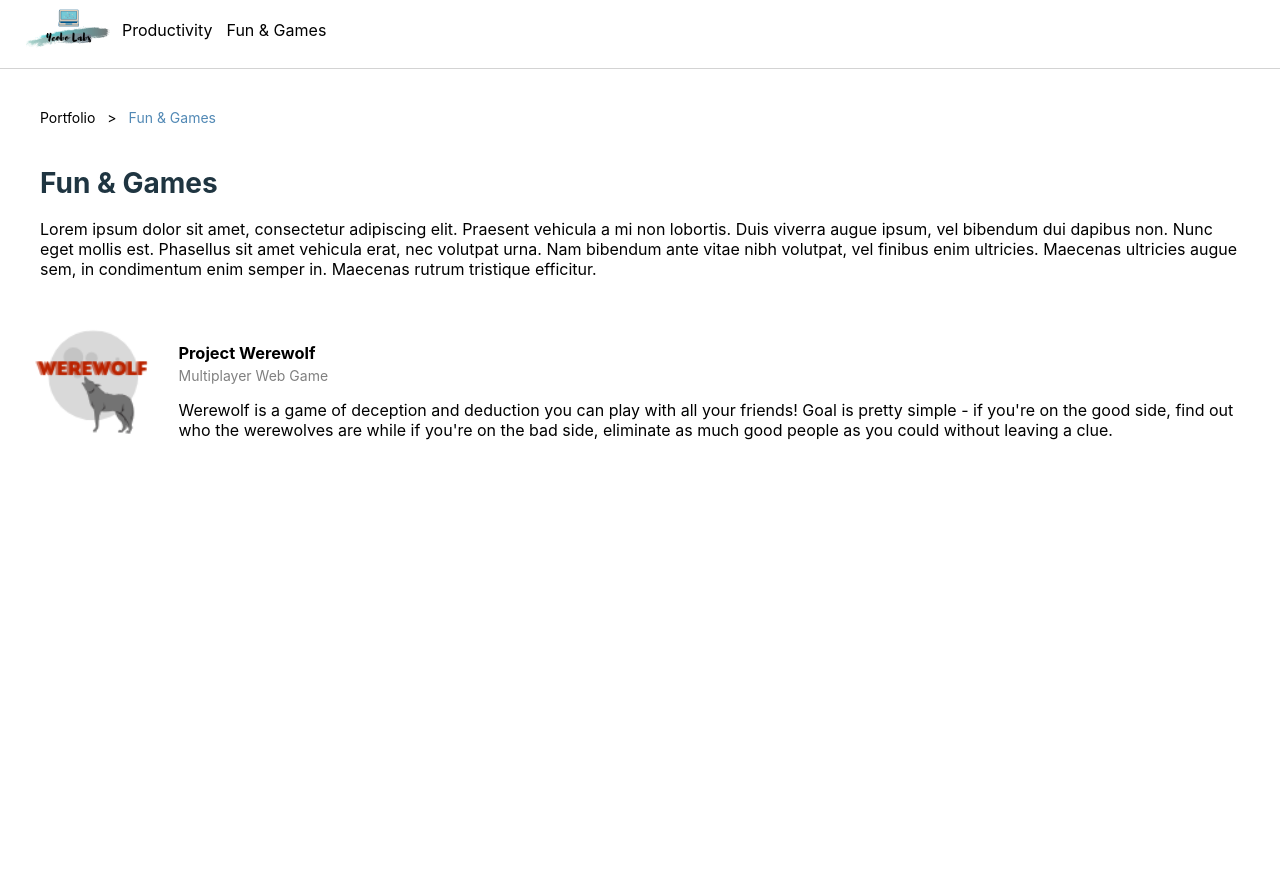
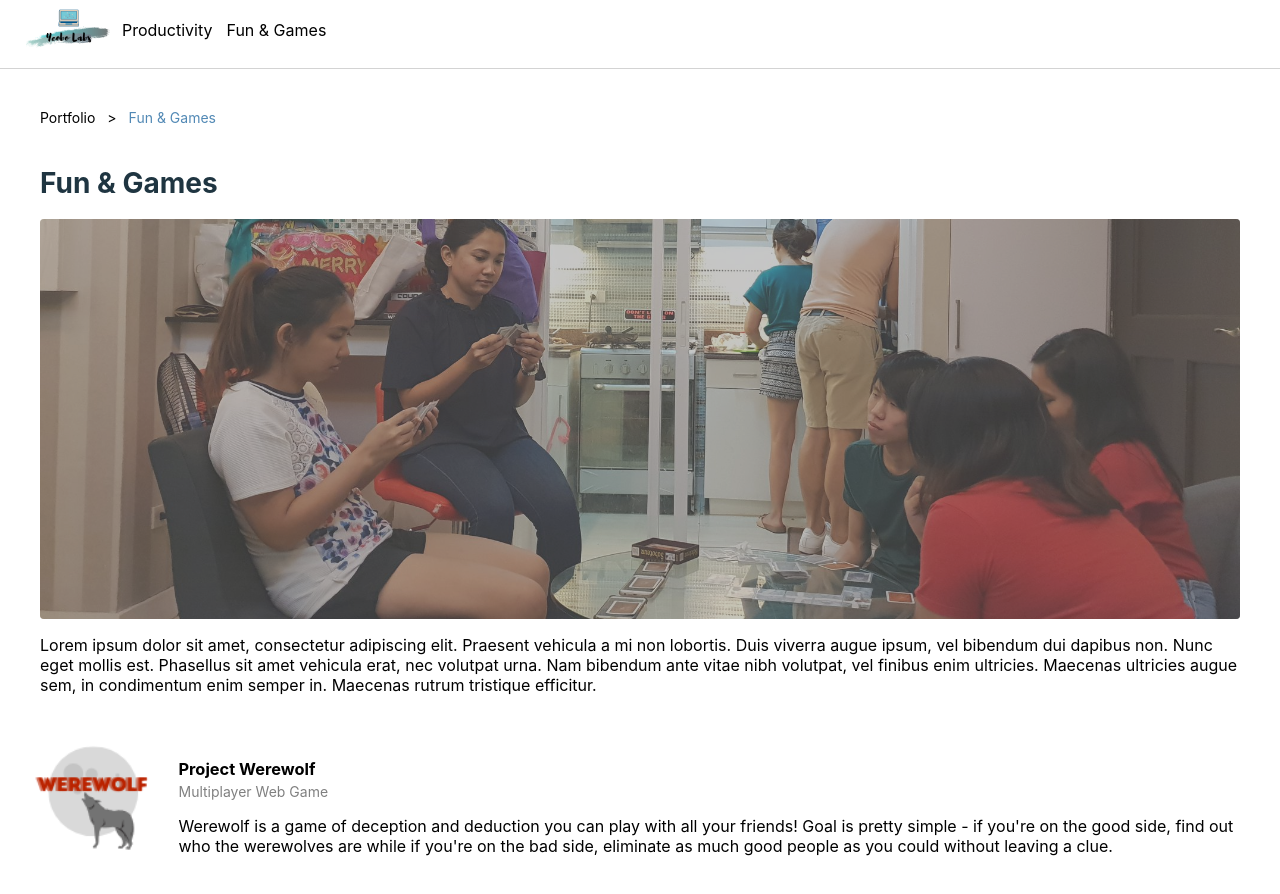
Before and after one commit to yeobo-labs/web, a React (Create React App) app in the folder web-react/: page /portfolio/fun-games in a window 1280 px wide. Shown: the top 894 px of the page. Before the commit the page ends 800 px from the top, so only its background shows below. Built offline with nearby package versions, Linux system fonts and the light colour scheme.

Commit message:
add banner to portfolio category pages

```diff
--- a/web-react/src/pages/portfolio/games.tsx
+++ b/web-react/src/pages/portfolio/games.tsx
@@ -1,6 +1,8 @@
 import React from 'react';
+import Banner from '../../components/banner';
 import Breadcrumbs from '../../components/breadcrumbs';
 import PortfolioLink from '../../components/link/portfolio-link';
+import banner from './images/banner-games.jpg';
 import werewolfLogo from './images/logo-werewolf.png';
 
 const breadcrumbItems = [
@@ -34,6 +36,7 @@ const PortfolioGames = () => {
         <main>
             <Breadcrumbs items={breadcrumbItems} />
             <h1>Fun &amp; Games</h1>
+            <Banner image={{ src: banner, alt: '' }} />
             <p>Lorem ipsum dolor sit amet, consectetur adipiscing elit. Praesent vehicula a mi non lobortis. Duis viverra augue ipsum, vel bibendum dui dapibus non. Nunc eget mollis est. Phasellus sit amet vehicula erat, nec volutpat urna. Nam bibendum ante vitae nibh volutpat, vel finibus enim ultricies. Maecenas ultricies augue sem, in condimentum enim semper in. Maecenas rutrum tristique efficitur.</p>
             {gameItems.map((item, index) => (<PortfolioLink key={index} {...item} />))}
         </main>
--- a/web-react/src/pages/portfolio/productivity.tsx
+++ b/web-react/src/pages/portfolio/productivity.tsx
@@ -1,6 +1,8 @@
 import React from 'react';
+import Banner from '../../components/banner';
 import Breadcrumbs from '../../components/breadcrumbs';
 import PortfolioLink from '../../components/link/portfolio-link';
+import banner from './images/banner-productivity.jpg';
 import pomodoroLogo from './images/logo-pomodoro.png';
 
 const breadcrumbItems = [
@@ -34,6 +36,7 @@ const PortfolioProductivity = () => {
         <main>
             <Breadcrumbs items={breadcrumbItems} />
             <h1>Productivity Tools</h1>
+            <Banner image={{ src: banner, alt: '' }} />
             <p>Lorem ipsum dolor sit amet, consectetur adipiscing elit. Praesent vehicula a mi non lobortis. Duis viverra augue ipsum, vel bibendum dui dapibus non. Nunc eget mollis est. Phasellus sit amet vehicula erat, nec volutpat urna. Nam bibendum ante vitae nibh volutpat, vel finibus enim ultricies. Maecenas ultricies augue sem, in condimentum enim semper in. Maecenas rutrum tristique efficitur.</p>
             {productivityItems.map((item, index) => (<PortfolioLink key={index} {...item} />))}
         </main>
```
Also changed, not shown: web-react/src/pages/portfolio/images/banner-games.jpg (added), web-react/src/pages/portfolio/images/banner-productivity.jpg (added).
